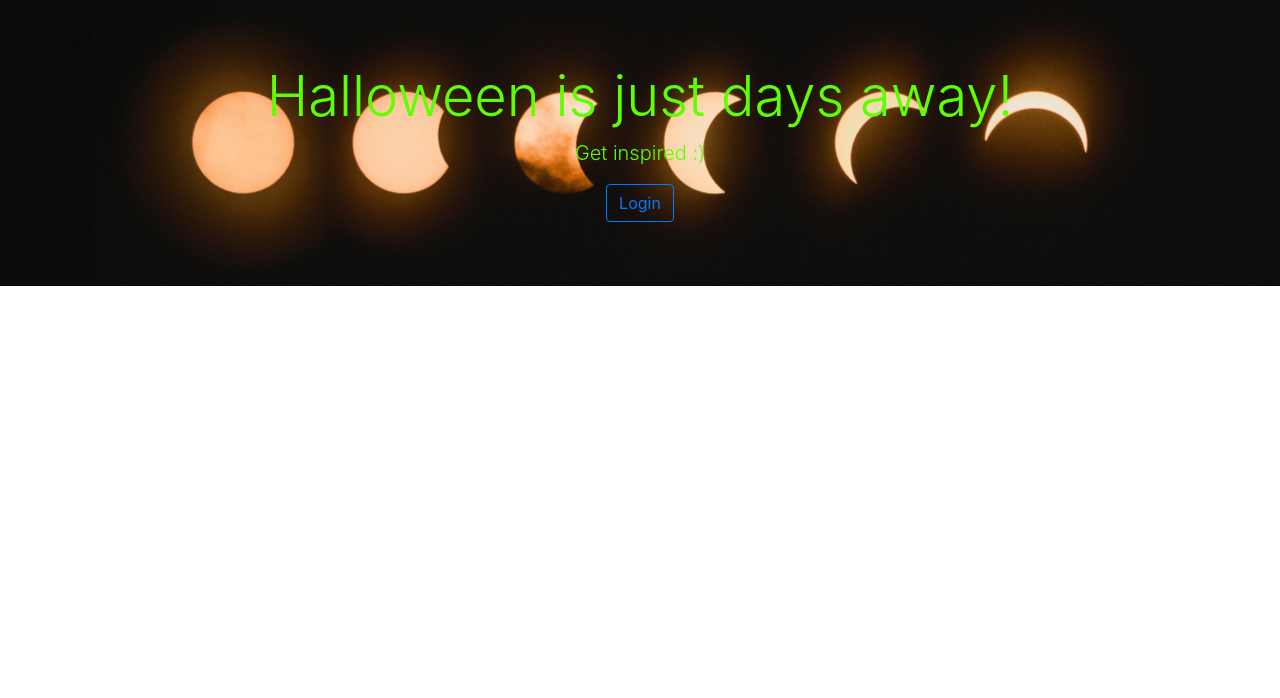
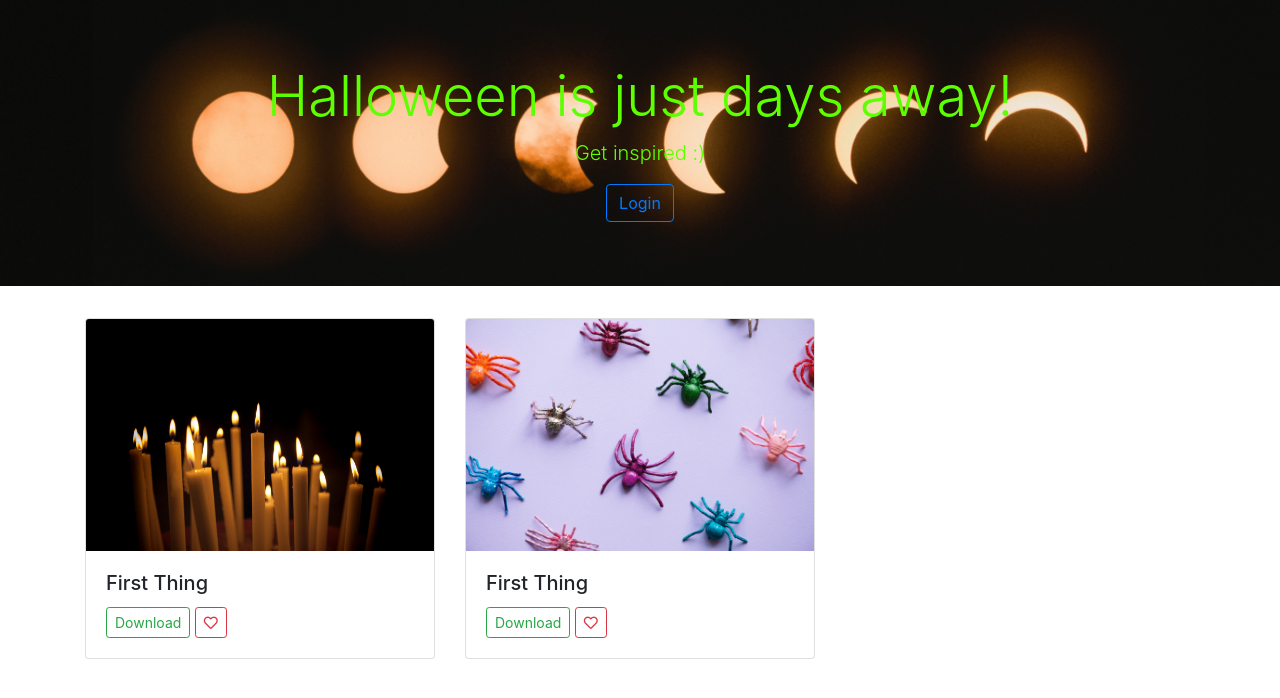
Before and after one commit to pkuwalek/halloween-gallery, a Node server app: page /home in a window 1280 px wide. Shown: the part 57-755 px from the top of the page. Run offline with Node 20, Linux system fonts and the light colour scheme; some libraries are stand-ins or nearby versions.

Commit message:
add cards for photo gallery, move images folder

```diff
--- a/app.js
+++ b/app.js
@@ -8,7 +8,11 @@ app.get("/", function(req, res){
 });
 
 app.get("/home", function(req,res){
-    res.render("home");
+    var photos = [
+        {image: "imgs/candles.jpg"},
+        {image: "imgs/spiders.jpg"},
+    ]
+    res.render("home", {photos:photos});
 });
 
 app.listen(3000, function(){
--- a/public/stylesheets/main.css
+++ b/public/stylesheets/main.css
@@ -1,5 +1,5 @@
 #header {
-    background: url("imgs/moon.jpg");
+    background: url("../imgs/moon.jpg");
     background-size: cover;
     background-position: center;
     background-repeat: no-repeat;
--- a/views/home.ejs
+++ b/views/home.ejs
@@ -1,19 +1,4 @@
 <% include partials/header %>
-<nav class="navbar navbar-expand-md navbar-light bg-light">
-    <a class="navbar-brand" href="#">Halloween Gallery</a>
-    <button class="navbar-toggler" type="button" data-toggle="collapse" data-target="#navbarNavAltMarkup" aria-controls="navbarNavAltMarkup" aria-expanded="false" aria-label="Toggle navigation">
-        <span class="navbar-toggler-icon"></span>
-    </button>
-    <div class="collapse navbar-collapse" id="navbarNavAltMarkup">
-        <div class="navbar-nav">
-            <a class="nav-item nav-link active" href="#">Home <span class="sr-only">(current)</span></a>
-            <a class="nav-item nav-link" href="#">User</a>
-            <a class="nav-item nav-link" href="#">Login</a>
-            <a class="nav-item nav-link" href="#">Register</a>
-            <a class="nav-item nav-link" href="#">Logout</a>
-        </div>
-    </div>
-</nav>
 
 <div id="header" class="jumbotron jumbotron-fluid text-center">
     <div class="container">
@@ -23,5 +8,23 @@
     </div>
 </div>
 
+<section id="gallery">
+    <div class="container">
+        <div class="row">
+            <% photos.forEach(function(photo){ %>
+                <div class="col-lg-4 mb-4">
+                    <div class="card">
+                        <img class="card-img-top" src="<%= photo.image %>" alt="">
+                        <div class="card-body">
+                            <h5 class="card-title">First Thing</h5>
+                            <a href="" class="btn btn-outline-success btn-sm">Download</a>
+                            <a href="" class="btn btn-outline-danger btn-sm"><i class="far fa-heart"></i></a>
+                        </div>
+                    </div>
+                </div>
+            <% }); %>
+        </div>
+    </div>
+</section>
 
 <% include partials/footer %>
--- a/views/partials/header.ejs
+++ b/views/partials/header.ejs
@@ -7,6 +7,22 @@
     <meta name="viewport" content="width=device-width, initial-scale=1, shrink-to-fit=no">
     <link rel="stylesheet" href="https://stackpath.bootstrapcdn.com/bootstrap/4.1.3/css/bootstrap.min.css" integrity="sha384-MCw98/SFnGE8fJT3GXwEOngsV7Zt27NXFoaoApmYm81iuXoPkFOJwJ8ERdknLPMO" crossorigin="anonymous">
     <link rel="stylesheet" href="/stylesheets/main.css">
+    <link rel="stylesheet" href="https://use.fontawesome.com/releases/v5.5.0/css/all.css" integrity="sha384-B4dIYHKNBt8Bc12p+WXckhzcICo0wtJAoU8YZTY5qE0Id1GSseTk6S+L3BlXeVIU" crossorigin="anonymous">
 </head>
 
 <body>
+    <nav class="navbar navbar-expand-md navbar-light bg-light">
+        <a class="navbar-brand" href="#">Halloween Gallery</a>
+        <button class="navbar-toggler" type="button" data-toggle="collapse" data-target="#navbarNavAltMarkup" aria-controls="navbarNavAltMarkup" aria-expanded="false" aria-label="Toggle navigation">
+            <span class="navbar-toggler-icon"></span>
+        </button>
+            <div class="collapse navbar-collapse" id="navbarNavAltMarkup">
+                <div class="navbar-nav">
+                    <a class="nav-item nav-link active" href="#">Home <span class="sr-only">(current)</span></a>
+                    <a class="nav-item nav-link" href="#">User</a>
+                    <a class="nav-item nav-link" href="#">Login</a>
+                    <a class="nav-item nav-link" href="#">Register</a>
+                    <a class="nav-item nav-link" href="#">Logout</a>
+                </div>
+            </div>
+    </nav>
```
Also changed, not shown: public/imgs/background.jpg (added), public/imgs/candles.jpg (renamed from public/stylesheets/imgs/nicola-fioravanti-266947-unsplash.jpg), public/imgs/moon.jpg (renamed from public/stylesheets/imgs/moon.jpg), public/imgs/spiders.jpg (added), 2 other files.
